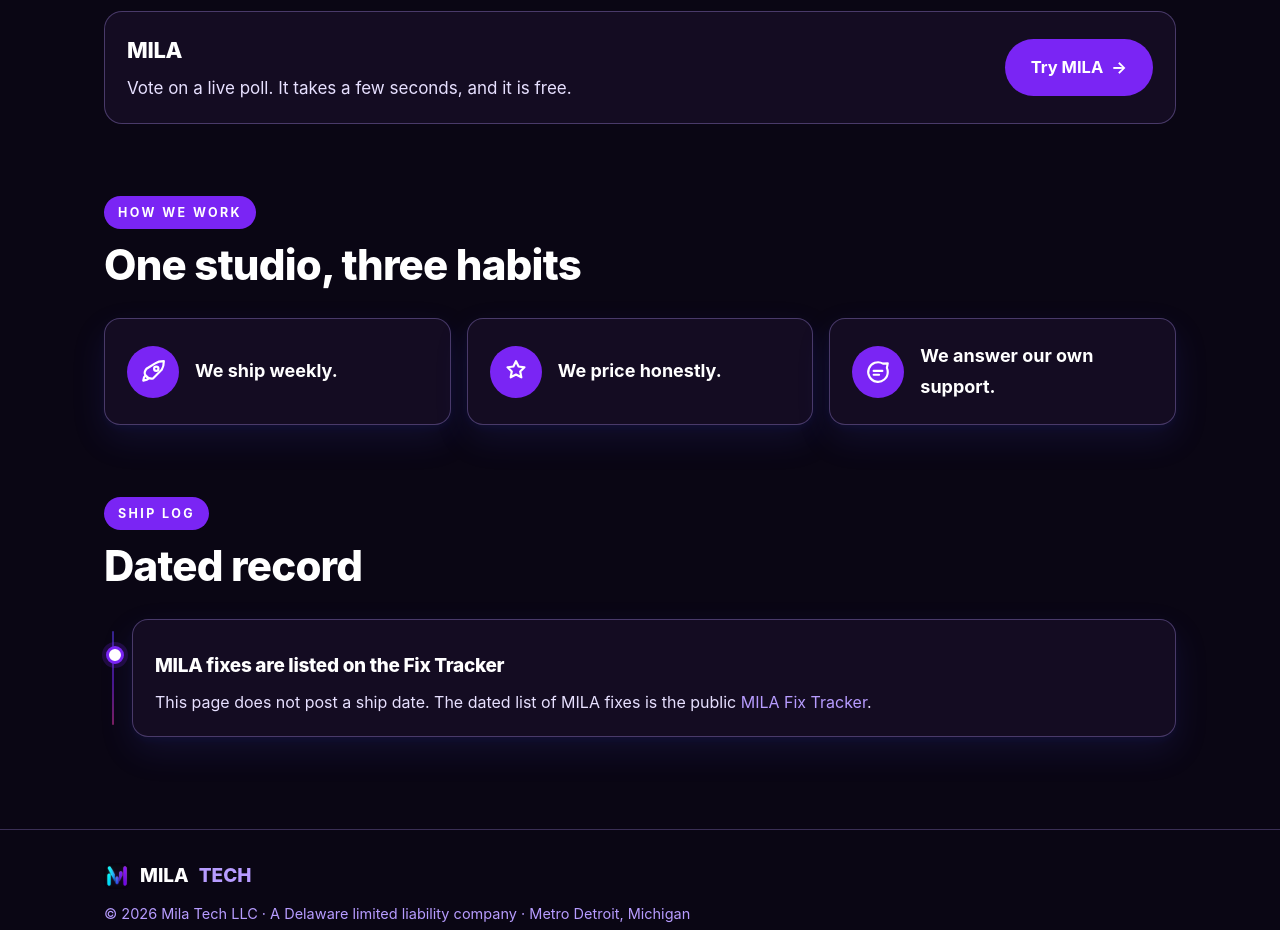
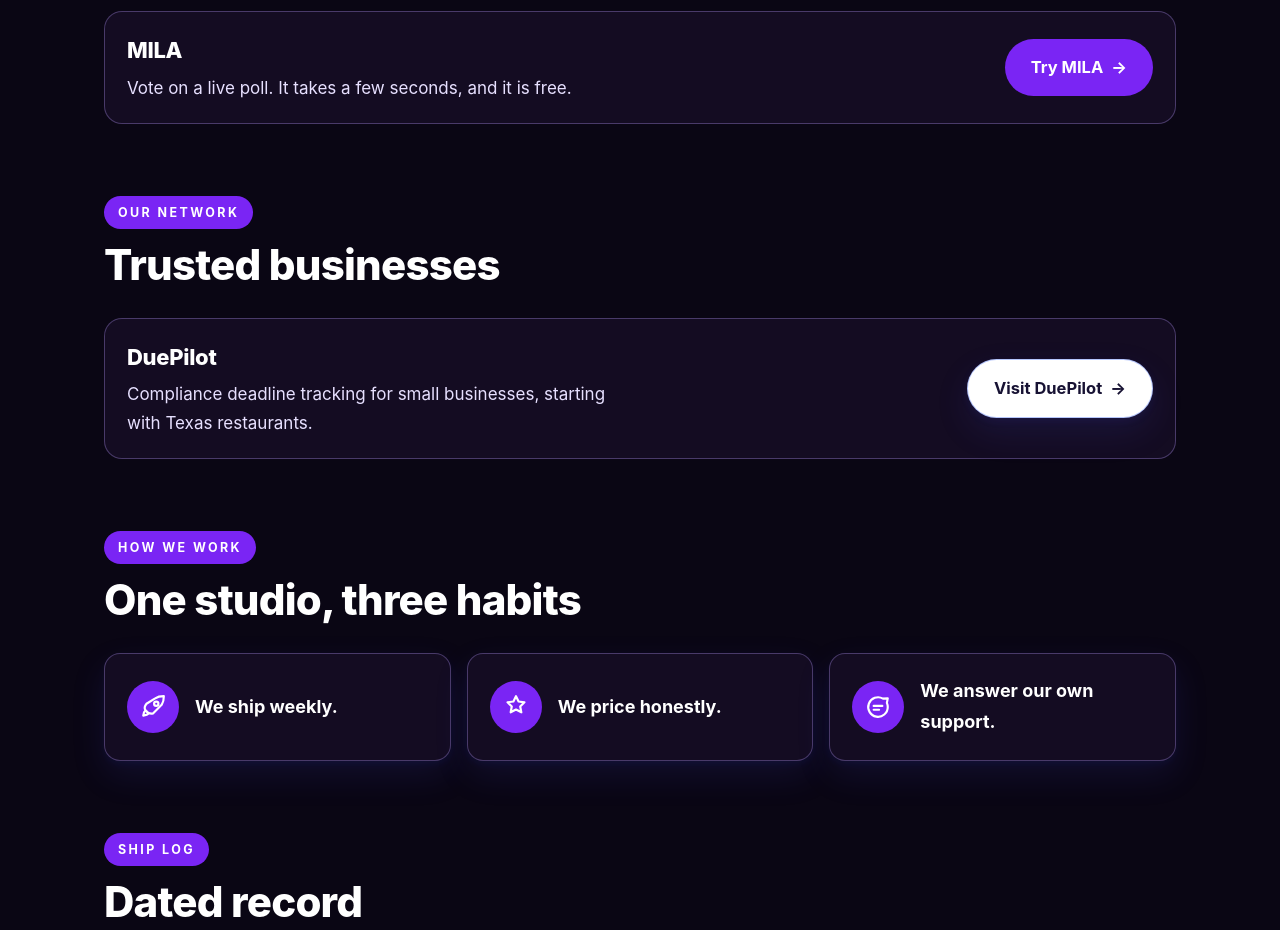
Before and after one commit to EdwardIssa/milatech-sites, a plain HTML site: page root/index.html in a window 1280 px wide. Shown: the part 1060-1990 px from the top of the page. Drawn offline with Linux system fonts and the light colour scheme.

Commit message:
Add Trusted businesses section to homepage: DuePilot
DuePilot (duepilot-nz6.madethis.app) is a compliance deadline tracker
for small businesses, starting with Texas restaurants. Placed as a
trusted business in Mila Tech's network at Edward's request.

```diff
--- a/root/index.html
+++ b/root/index.html
@@ -139,6 +139,22 @@
     </ul>
   </section>
 
+  <section id="trusted" aria-label="Trusted businesses">
+    <div class="sec-head">
+      <span class="sec-label">Our network</span>
+      <h2>Trusted businesses</h2>
+    </div>
+    <ul class="path-list">
+      <li class="path">
+        <div>
+          <h2>DuePilot</h2>
+          <p>Compliance deadline tracking for small businesses, starting with Texas restaurants.</p>
+        </div>
+        <a class="btn ghost" href="https://duepilot-nz6.madethis.app/" rel="noopener">Visit DuePilot <span class="arr">&rarr;</span></a>
+      </li>
+    </ul>
+  </section>
+
   <section id="how">
     <div class="sec-head">
       <span class="sec-label">How we work</span>
```
